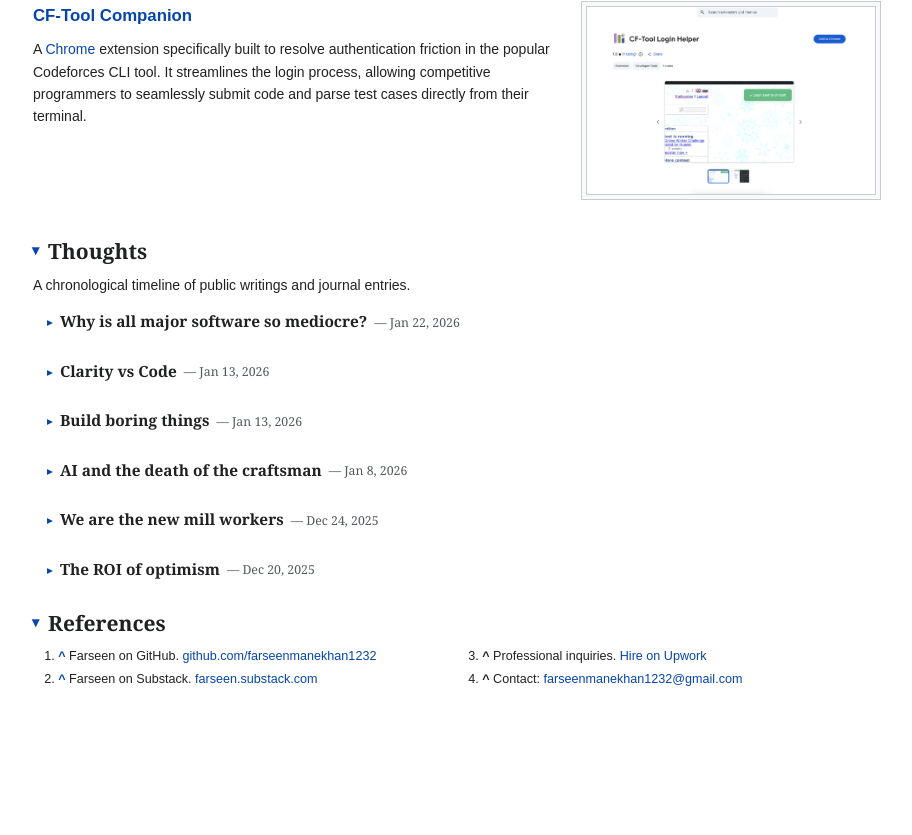
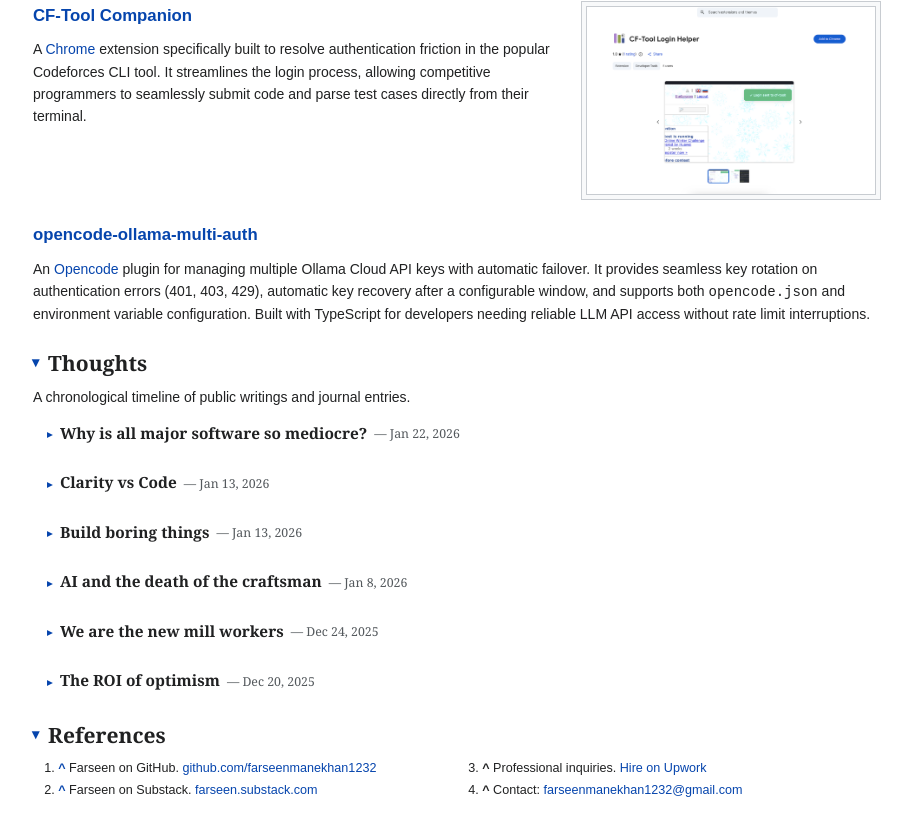
Before and after one commit to farseenmanekhan1232/mysite, a SvelteKit app: page / in a window 1280 px wide. Shown: the part 2520-3355 px from the top of the page, without its empty margins (183-1095 px from the left). Before the commit the page ends 3281 px from the top, so only its background shows below. Built offline with nearby package versions, Linux system fonts and the light colour scheme; no server answers.

Commit message:
feat: add opencode-ollama-multi-auth project description to portfolio page

```diff
--- a/src/routes/+page.svelte
+++ b/src/routes/+page.svelte
@@ -162,6 +162,9 @@
         <h3 style="margin-top: 0.5em;"><a href="https://github.com/farseenmanekhan1232/cf-tool">CF-Tool Companion</a></h3>
         <p>A <a href="https://en.wikipedia.org/wiki/Google_Chrome">Chrome</a> extension specifically built to resolve authentication friction in the popular Codeforces CLI tool. It streamlines the login process, allowing competitive programmers to seamlessly submit code and parse test cases directly from their terminal.</p>
         <div class="clear-float"></div>
+
+        <h3 style="margin-top: 0.5em;"><a href="https://github.com/farseenmanekhan1232/opencode-ollama-multi-auth">opencode-ollama-multi-auth</a></h3>
+        <p>An <a href="https://github.com/opencode-ai">Opencode</a> plugin for managing multiple Ollama Cloud API keys with automatic failover. It provides seamless key rotation on authentication errors (401, 403, 429), automatic key recovery after a configurable window, and supports both <code>opencode.json</code> and environment variable configuration. Built with TypeScript for developers needing reliable LLM API access without rate limit interruptions.</p>
     </details>
 
     <details open>
```
